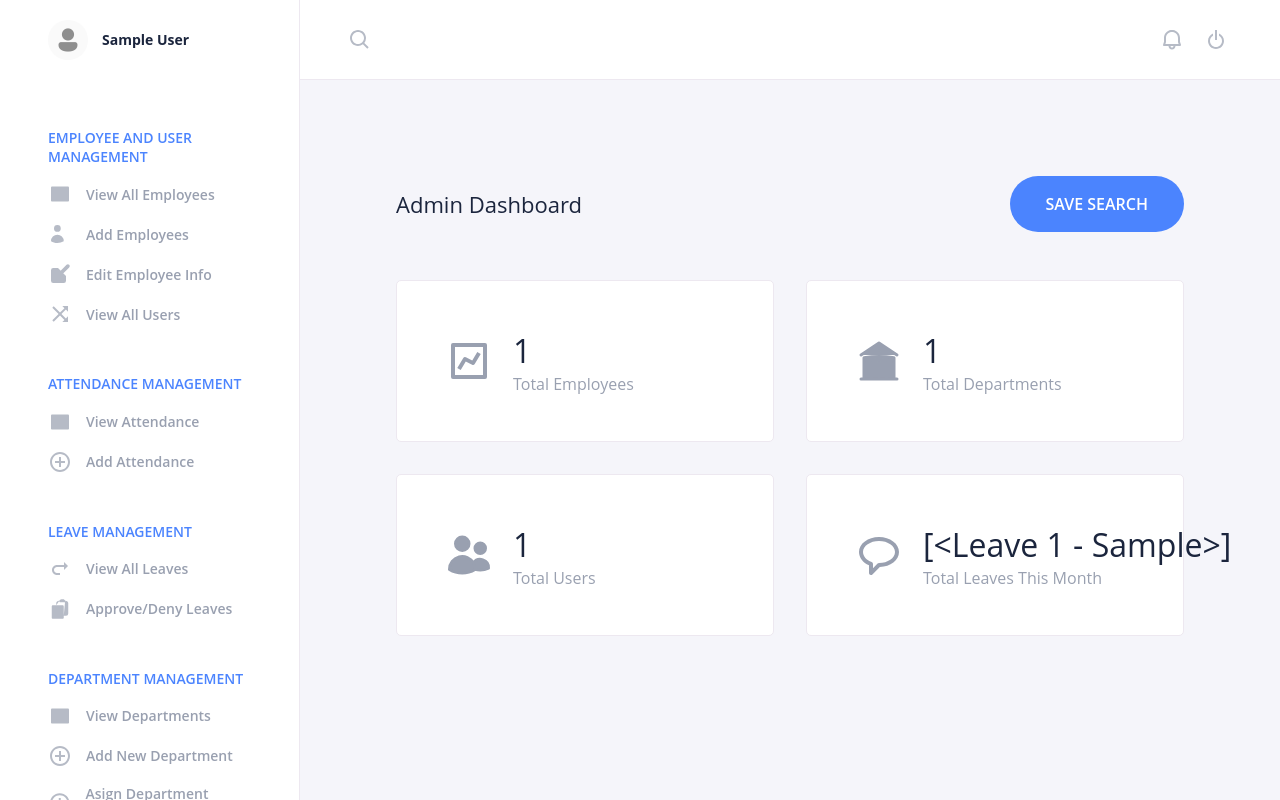
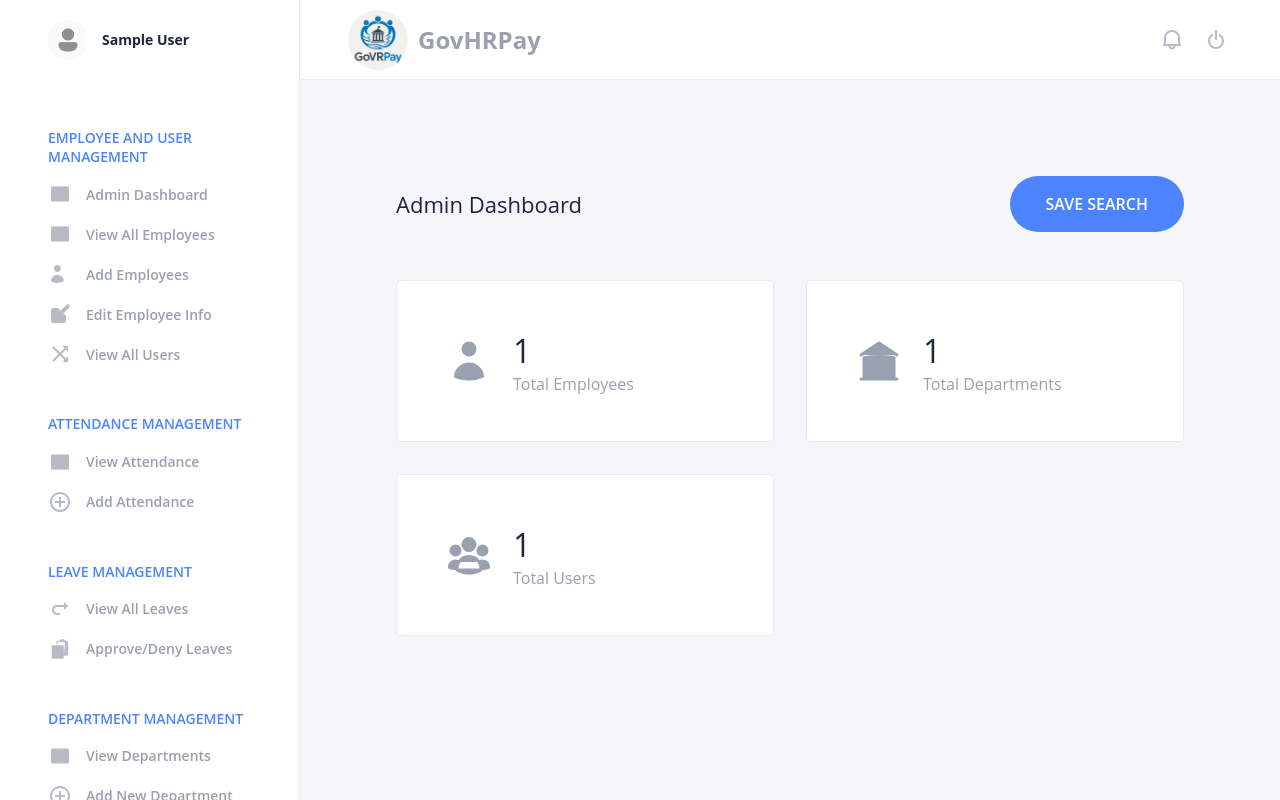
Before and after one commit to Hashwaltz/THESIS_PROJECT, a Flask app: page /hr/admin/dashboard in a window 1280 px wide. Run offline with Flask 3, Linux system fonts and the light colour scheme; a user stored in the database is signed in; tables that the repository leaves empty hold one stand-in row (values such as "Sample post"); some libraries are stand-ins or nearby versions.

Commit message:
Changes Saved

```diff
--- a/hr_system/hr/routes/hr_admin_routes.py
+++ b/hr_system/hr/routes/hr_admin_routes.py
@@ -12,7 +12,6 @@ from collections import defaultdict
 
 hr_admin_bp = Blueprint('hr_admin', __name__)
 
-# ------------------------- Dashboard -------------------------
 # ------------------------- Dashboard -------------------------
 @hr_admin_bp.route('/dashboard')
 @login_required
@@ -63,35 +62,20 @@ def dashboard():
     )
 
 
-# ------------------------- Employees -------------------------
 @hr_admin_bp.route('/employees')
 @login_required
 @admin_required
 def employees():
-    page = request.args.get('page', 1, type=int)
-    search = request.args.get('search', '')
-    department = request.args.get('department', '')
-
-    query = Employee.query.filter_by(active=True)
-    if search:
-        query = query.filter(
-            (Employee.first_name.contains(search)) |
-            (Employee.last_name.contains(search)) |
-            (Employee.employee_id.contains(search))
-        )
-    if department:
-        query = query.filter_by(department_id=department)
-
-    employees = query.paginate(page=page, per_page=10, error_out=False)
+    # Get all employees
+    employees = Employee.query.all()
     departments = Department.query.all()
 
     return render_template(
         'hr/admin/admin_view_employees.html',
         employees=employees,
-        departments=departments,
-        search=search,
-        selected_department=department
+        departments=departments
     )
+
 
 @hr_admin_bp.route('/employees/add', methods=['GET', 'POST'])
 @login_required
--- a/hr_system/hr/templates/auth/login.html
+++ b/hr_system/hr/templates/auth/login.html
@@ -6,6 +6,10 @@
 <div class="login-container">
     <div class="login-card">
         <div class="login-header">
+            <div class="logo-placeholder">
+                <!-- Replace the src with your logo path later -->
+                <img src="{{ url_for('static', filename='img/logo2.avif') }}" alt="Logo" width="150" height="150" class="rounded-logo">
+            </div>
             <h2>Sign In</h2>
             <p>Enter your credentials to continue</p>
         </div>
--- a/hr_system/hr/templates/base.html
+++ b/hr_system/hr/templates/base.html
@@ -4,7 +4,7 @@
     <meta charset="UTF-8">
     <meta name="viewport" content="width=device-width, initial-scale=1.0">
     <title>{% block title %}GovHRPay{% endblock %}</title>
-    <link rel="icon" type="image/png" href="{{ url_for('static', filename='img/garay.png') }}">
+    <link rel="icon" type="image/png" href="{{ url_for('static', filename='img/favicon.avif') }}">
     <link rel="stylesheet" href="{{ url_for('static', filename='css/style.css') }}">
 </head>
 <body>
--- a/hr_system/hr/templates/hr/admin/admin_base.html
+++ b/hr_system/hr/templates/hr/admin/admin_base.html
@@ -25,7 +25,7 @@
     <link
       rel="icon"
       type="image/png"
-      href="{{ url_for('static', filename='img/sample.png') }}"
+      href="{{ url_for('static', filename='img/favicon.avif') }}"
     />
     <script>
       window.console = window.console || function (t) {};
@@ -38,19 +38,16 @@
   <body>
     <div class="dashboard">
       <aside class="search-wrap">
-        <div class="search">
-          <label for="search">
-            <svg
-              xmlns="http://www.w3.org/2000/svg"
-              width="24"
-              height="24"
-              viewBox="0 0 24 24"
-            >
-              <path
-                d="M10 18a7.952 7.952 0 0 0 4.897-1.688l4.396 4.396 1.414-1.414-4.396-4.396A7.952 7.952 0 0 0 18 10c0-4.411-3.589-8-8-8s-8 3.589-8 8 3.589 8 8 8zm0-14c3.309 0 6 2.691 6 6s-2.691 6-6 6-6-2.691-6-6 2.691-6 6-6z"
-              ></path>
-            </svg>
-            <input type="text" id="search" />
+        <div class="search" style="display: flex; align-items: center; gap: 10px;">
+          <img
+              src="{{ url_for('static', filename='img/logo2.avif') }}"
+              alt="Logo"
+              width="60"
+              height="60"
+              class="logo"
+              style="border-radius: 50%;"
+          >
+          <h2>GovHRPay</h2>
           </label>
         </div>
 
@@ -67,7 +64,8 @@
               ></path>
             </svg>
           </button>
-          <button>
+          <a href="{{ url_for('auth.logout') }}" title="Logout">
+          <button type ="submit">
             <svg
               xmlns="http://www.w3.org/2000/svg"
               width="24"
@@ -79,7 +77,8 @@
               ></path>
               <path d="M11 2h2v10h-2z"></path>
             </svg>
-          </button>
+            </a>
+          </form>
         </div>
       </aside>
 
@@ -101,6 +100,23 @@
             <h3>Employee and User Management</h3>
 
             <ul>
+                 <li>
+                <a href="{{ url_for('hr_admin.dashboard') }}" >
+                  <svg
+                    xmlns="http://www.w3.org/2000/svg"
+                    width="24"
+                    height="24"
+                    viewBox="0 0 24 24"
+                  >
+                    <path
+                      stroke-linecap="round"
+                      stroke-linejoin="round"
+                      d="M9 4.5v15m6-15v15m-10.875 0h15.75c.621 0 1.125-.504 1.125-1.125V5.625c0-.621-.504-1.125-1.125-1.125H4.125C3.504 4.5 3 5.004 3 5.625v12.75c0 .621.504 1.125 1.125 1.125Z"
+                    />
+                  </svg>
+                  Admin Dashboard                </a>
+              </li>
+
               <li>
                 <a href="{{ url_for('hr_admin.employees') }}" >
                   <svg
--- a/hr_system/hr/templates/hr/admin/admin_dashboard.html
+++ b/hr_system/hr/templates/hr/admin/admin_dashboard.html
@@ -21,12 +21,7 @@
             height="24"
             viewBox="0 0 24 24"
           >
-            <path
-              d="M21 20V4a1 1 0 0 0-1-1H4a1 1 0 0 0-1 1v16a1 1 0 0 0 1 1h16a1 1 0 0 0 1-1zm-2-1H5V5h14v14z"
-            ></path>
-            <path
-              d="M10.381 12.309l3.172 1.586a1 1 0 0 0 1.305-.38l3-5-1.715-1.029-2.523 4.206-3.172-1.586a1.002 1.002 0 0 0-1.305.38l-3 5 1.715 1.029 2.523-4.206z"
-            ></path>
+          <path stroke-linecap="round" stroke-linejoin="round" d="M15.75 6a3.75 3.75 0 1 1-7.5 0 3.75 3.75 0 0 1 7.5 0ZM4.501 20.118a7.5 7.5 0 0 1 14.998 0A17.933 17.933 0 0 1 12 21.75c-2.676 0-5.216-.584-7.499-1.632Z" />
           </svg>
         </div>
 
@@ -52,9 +47,8 @@
       <div class="info-box">
         <div class="box-icon">
          <svg xmlns="http://www.w3.org/2000/svg" fill="none" viewBox="0 0 24 24" stroke-width="1.5" stroke="currentColor" class="size-6 w-6 h-6">
-      <path stroke-linecap="round" stroke-linejoin="round" d="M15 19.128a9.38 9.38 0 0 0 2.625.372 9.337 9.337 0 0 0 4.121-.952 4.125 4.125 0 0 0-7.533-2.493M15 19.128v-.003c0-1.113-.285-2.16-.786-3.07M15 19.128v.106A12.318 12.318 0 0 1 8.624 21c-2.331 0-4.512-.645-6.374-1.766l-.001-.109a6.375 6.375 0 0 1 11.964-3.07M12 6.375a3.375 3.375 0 1 1-6.75 0 3.375 3.375 0 0 1 6.75 0Zm8.25 2.25a2.625 2.625 0 1 1-5.25 0 2.625 2.625 0 0 1 5.25 0Z" />
-    </svg>
-          </svg>
+          <path stroke-linecap="round" stroke-linejoin="round" d="M18 18.72a9.094 9.094 0 0 0 3.741-.479 3 3 0 0 0-4.682-2.72m.94 3.198.001.031c0 .225-.012.447-.037.666A11.944 11.944 0 0 1 12 21c-2.17 0-4.207-.576-5.963-1.584A6.062 6.062 0 0 1 6 18.719m12 0a5.971 5.971 0 0 0-.941-3.197m0 0A5.995 5.995 0 0 0 12 12.75a5.995 5.995 0 0 0-5.058 2.772m0 0a3 3 0 0 0-4.681 2.72 8.986 8.986 0 0 0 3.74.477m.94-3.197a5.971 5.971 0 0 0-.94 3.197M15 6.75a3 3 0 1 1-6 0 3 3 0 0 1 6 0Zm6 3a2.25 2.25 0 1 1-4.5 0 2.25 2.25 0 0 1 4.5 0Zm-13.5 0a2.25 2.25 0 1 1-4.5 0 2.25 2.25 0 0 1 4.5 0Z" />
+        </svg>
         </div>
 
         <div class="box-content">
@@ -63,25 +57,6 @@
         </div>
       </div>
 
-      <div class="info-box">
-        <div class="box-icon">
-          <svg
-            xmlns="http://www.w3.org/2000/svg"
-            width="24"
-            height="24"
-            viewBox="0 0 24 24"
-          >
-            <path
-              d="M12 3C6.486 3 2 6.364 2 10.5c0 2.742 1.982 5.354 5 6.678V21a.999.999 0 0 0 1.707.707l3.714-3.714C17.74 17.827 22 14.529 22 10.5 22 6.364 17.514 3 12 3zm0 13a.996.996 0 0 0-.707.293L9 18.586V16.5a1 1 0 0 0-.663-.941C5.743 14.629 4 12.596 4 10.5 4 7.468 7.589 5 12 5s8 2.468 8 5.5-3.589 5.5-8 5.5z"
-            ></path>
-          </svg>
-        </div>
-
-        <div class="box-content">
-          <span class="big">{{recent_leaves}}</span>
-          Total Leaves This Month
-        </div>
-      </div>
     </section>
 
     <!--<section class="person-boxes">
```
Also changed, not shown: hr_system/hr/routes/auth_routes.py (+24 -25 lines), hr_system/hr/static/css/style.css (+10 -0 lines), hr_system/hr/templates/hr/admin/admin_view_employees.html (+7 -17 lines), hr_system/hr/static/img/favicon.avif (added), hr_system/hr/static/img/logo.avif (added), hr_system/hr/static/img/logo2.avif (added), hr_system/hr/templates/hr/admin/admin_add.html (added), hr_system/instance/hr_system.db.
